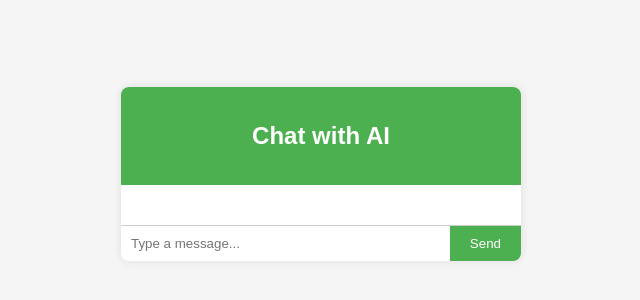
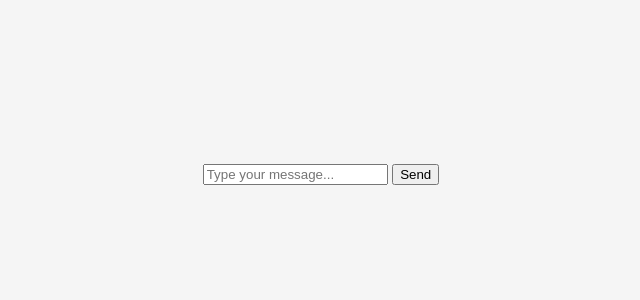
Before and after one commit to SimarjeetxSingh/ai_chatbot, a website: page index.html in a window 1280 px wide. Shown: the part 226-526 px from the top of the page, without its empty margins (319-959 px from the left). Drawn offline with Linux system fonts and the light colour scheme.

Commit message:
Update index.html

```diff
--- a/index.html
+++ b/index.html
@@ -7,18 +7,11 @@
     <link rel="stylesheet" href="style.css">
 </head>
 <body>
-    <div class="chat-container">
-        <div class="chat-header">
-            <h2>Chat with AI</h2>
-        </div>
-        <div class="chat-box" id="chat-box">
-            <!-- Chat messages will be appended here -->
-        </div>
-        <div class="chat-input">
-            <input type="text" id="user-input" placeholder="Type a message..." />
-            <button onclick="sendMessage()">Send</button>
-        </div>
+    <div id="chat-container">
+        <input type="text" id="user-input" placeholder="Type your message...">
+        <button id="send-button">Send</button>
+        <div id="chat-output"></div>
     </div>
-    <script src="script.js"></script>
+    <script src="script.js" type="module"></script> <!-- Use type="module" -->
 </body>
 </html>
```
